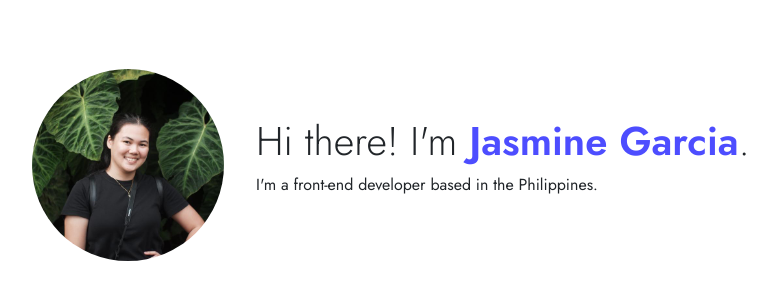
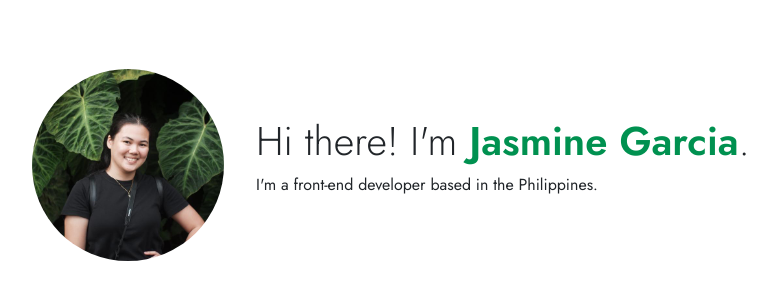
Before and after one commit to garciajasminejoy/portfolio, an Angular app: page / in a window 1280 px wide. Shown: the part 266-566 px from the top of the page, without its empty margins (50-827 px from the left). Built offline with nearby package versions, Linux system fonts and the light colour scheme.

Commit message:
style: change to green primary color

```diff
--- a/src/styles/_variables.scss
+++ b/src/styles/_variables.scss
@@ -1 +1 @@
-$primary: #4D4DFF;
+$primary: #009150;
```
